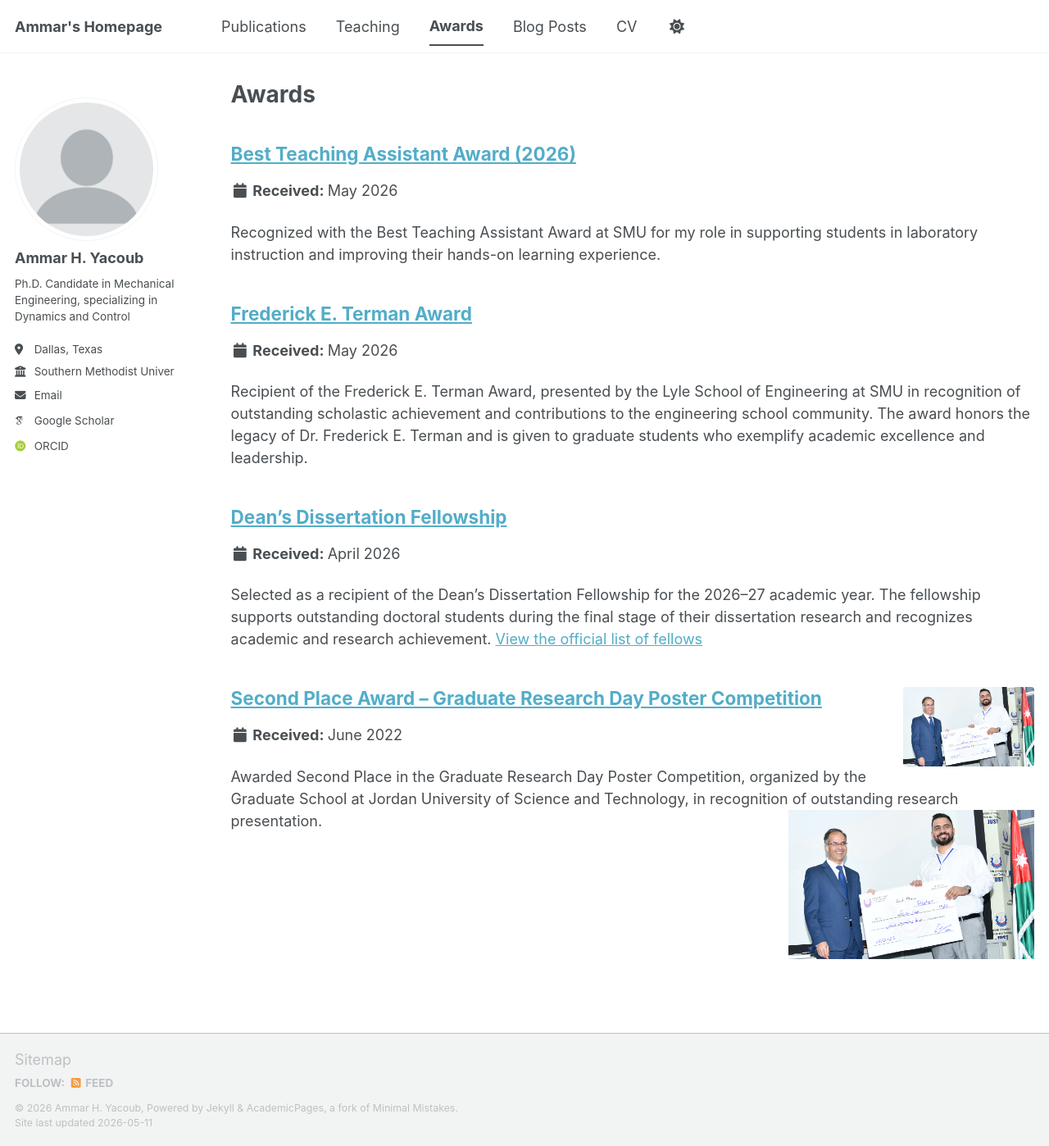
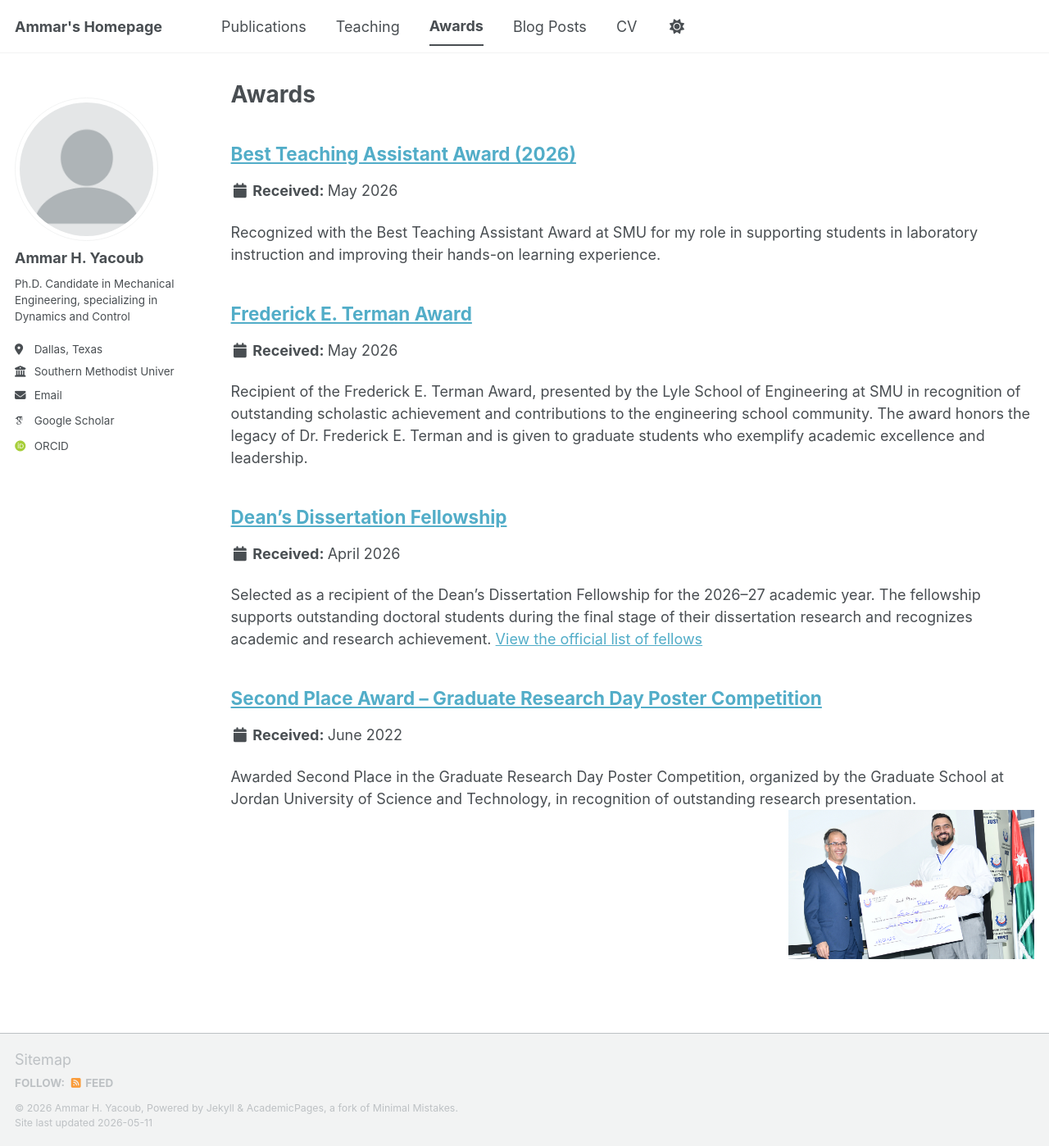
Before and after one commit to AmmarYacoub/AmmarYacoub.github.io, a Jekyll site: the page built from _pages/awards.html, in a window 1280 px wide and 1398 px high. Shown: the whole window at 82% size. Built offline with Jekyll 4.4.1, drawn with Linux system fonts in a browser that asks for light colours; some web fonts are replaced; a script bundle is joined from its source files by our own code; library files that are not in the unit come from our copies.

Commit message:
Update archive-single-award.html

```diff
--- a/_includes/archive-single-award.html
+++ b/_includes/archive-single-award.html
@@ -14,94 +14,70 @@
 
 <div class="{{ include.type | default: "list" }}__item">
   <article class="archive__item" itemscope itemtype="http://schema.org/CreativeWork">
-
-    <!-- IMAGE (clean + unified system) -->
-{% if post.image %}
-  <div class="archive__item-teaser" style="float:right; width:160px; margin-left:15px;">
-    <img src="{{ post.image | relative_url }}" alt="{{ title }}" style="width:100%;">
+    {% if include.type == "grid" and teaser %}
+      <div class="archive__item-teaser">
+        <img src=
+          {% if teaser contains "://" %}
+            "{{ teaser }}"
+          {% else %}
+            "{{ teaser | prepend: "/images/" | prepend: base_path }}"
+          {% endif %}
+          alt="">
       </div>
     {% endif %}
 
-    <!-- TITLE -->
     <h2 class="archive__item-title" itemprop="headline">
       {% if post.link %}
-        <a href="{{ post.link }}">{{ title }}</a>
-        <a href="{{ base_path }}{{ post.url }}" rel="permalink">
-          <i class="fa fa-link" aria-hidden="true" title="permalink"></i>
-          <span class="sr-only">Permalink</span>
-        </a>
+        <a href="{{ post.link }}">{{ title }}</a> <a href="{{ base_path }}{{ post.url }}" rel="permalink"><i class="fa fa-link" aria-hidden="true" title="permalink"></i><span class="sr-only">Permalink</span></a>
       {% else %}
         <a href="{{ base_path }}{{ post.url }}" rel="permalink">{{ title }}</a>
       {% endif %}
     </h2>
 
-    <!-- READ TIME -->
     {% if post.read_time %}
-      <p class="page__meta">
-        <i class="fa fa-clock" aria-hidden="true"></i>
-        {% include read-time.html %}
-      </p>
+      <p class="page__meta"><i class="fa fa-clock" aria-hidden="true"></i> {% include read-time.html %}</p>
     {% endif %}
 
-    <!-- META (Teaching / Publications / Awards etc.) -->
         {% if post.collection == 'teaching' %}
-      <p>{{ post.type }}, <i>{{ post.venue }}</i>, {{ post.date | date: "%B %Y" }}</p>
-
+          <p> {{ post.type }}, <i>{{ post.venue }}</i>, {{ post.date | date: "%B %Y"  }} </p>
         {% elsif post.collection == 'publications' %}
-      <p>Received in <i>{{ post.venue }}</i>, {{ post.date | date: "%B %Y" }}</p>
-
+          <p>Received in <i>{{ post.venue }}</i>, {{ post.date | date: "%B %Y" }} </p>
         {% elsif post.date %}
-      <p class="page__date">
-        <strong>
-          <i class="fa fa-fw fa-calendar" aria-hidden="true"></i>
-          Received:
-        </strong>
-        <time datetime="{{ post.date | date: "%Y-%m-%d" }}">
-          {{ post.date | date: "%B %Y" }}
-        </time>
-      </p>
+         <p class="page__date"><strong><i class="fa fa-fw fa-calendar" aria-hidden="true"></i> Received: </strong> <time datetime="{{ post.date | date: "%B %Y" }}">{{ post.date | date: "%B %Y" }}</time></p>
         {% endif %}
 
-    <!-- EXCERPT -->
     {% if post.excerpt and site.read_more != 'enabled' %}
-      <p class="archive__item-excerpt" itemprop="description">
-        {{ post.excerpt | markdownify }}
-      </p>
-
+    <p class="archive__item-excerpt" itemprop="description">{{ post.excerpt | markdownify }}</p>
     {% elsif post.excerpt and site.read_more == 'enabled' %}
-      <p class="archive__item-excerpt" itemprop="description">
-        {{ post.excerpt | markdownify | remove: '<p>' | remove: '</p>' }}
-        <strong>
-          <a href="{{ base_path }}{{ post.url }}" rel="permalink"> Read more</a>
-        </strong>
-      </p>
+    <p class="archive__item-excerpt" itemprop="description"><p>{{ post.excerpt | markdownify | remove: '<p>' | remove: '</p>' }}<strong><a href="{{ base_path }}{{ post.url }}" rel="permalink"> Read more</a></strong></p></p>
     {% endif %}
 
-    <!-- PUBLICATION LINKS -->
     {% if post.citation and post.paperurl and post.slidesurl and post.bibtexurl %}
-      <p>
-        Recommended citation: {{ post.citation }}<br />
-        <a href="{{ post.paperurl }}">Download Paper</a> |
-        <a href="{{ post.slidesurl }}">Download Slides</a> |
-        <a href="{{ post.bibtexurl }}">Download Bibtex</a>
-      </p>
-
+      <p>Recommended citation: {{ post.citation }}<br /><a href="{{ post.paperurl }}">Download Paper</a> | <a href="{{ post.slidesurl }}">Download Slides</a> | <a href="{{ post.bibtexurl }}">Download Bibtex</a></p>
     {% elsif post.citation and post.paperurl and post.slidesurl %}
-      <p>
-        Recommended citation: {{ post.citation }}<br />
-        <a href="{{ post.paperurl }}">Download Paper</a> |
-        <a href="{{ post.slidesurl }}">Download Slides</a>
-      </p>
-
+      <p>Recommended citation: {{ post.citation }}<br /><a href="{{ post.paperurl }}">Download Paper</a> | <a href="{{ post.slidesurl }}">Download Slides</a></p>
+    {% elsif post.citation and post.paperurl and post.bibtexurl %}
+      <p>Recommended citation: {{ post.citation }}<br /><a href="{{ post.paperurl }}">Download Paper</a> | <a href="{{ post.bibtexurl }}">Download Bibtex</a></p>
     {% elsif post.citation and post.paperurl %}
-      <p>
-        Recommended citation: {{ post.citation }}<br />
-        <a href="{{ post.paperurl }}">Download Paper</a>
-      </p>
-
+      <p>Recommended citation: {{ post.citation }}<br /><a href="{{ post.paperurl }}">Download Paper</a></p>
+    {% elsif post.citation and post.slidesurl and post.bibtexurl %}
+      <p>Recommended citation: {{ post.citation }}<br /><a href="{{ post.slidesurl }}">Download Slides</a> | <a href="{{ post.bibtexurl}}">Download Bibtex</a></p>
+    {% elsif post.citation and post.slidesurl %}
+      <p>Recommended citation: {{ post.citation }}<br /><a href="{{ post.slidesurl }}">Download Slides</a></p>
+    {% elsif post.citation and post.bibtexurl %}
+      <p>Recommended citation: {{ post.citation }}<br /><a href="{{ post.bibtexurl }}">Download Bibtex</a></p>
+    {% elsif post.citation %}
+      <p>Recommended citation: {{ post.citation }}</p>
+    {% elsif post.paperurl and post.bibtexurl %}
+      <p><a href="{{ post.paperurl }}">Download Paper</a> | <a href="{{ post.bibtexurl }}">Download Bibtex</a></p>
     {% elsif post.paperurl %}
       <p><a href="{{ post.paperurl }}">Download Paper</a></p>
-
+    {% elsif post.slidesurl and post.bibtexurl %}
+      <p><a href="{{ post.slidesurl }}">Download Slides</a> | <a href="{{ post.bibtexurl }}">Download Bibtex</a></p>
+    {% elsif post.slidesurl %}
+      <p><a href="{{ post.slidesurl }}">Download Slides</a></p>
+    {% elsif post.bibtexurl %}
+      <p><a href="{{ post.bibtexurl }}">Download Bibtex</a></p>
     {% endif %}
 
   </article>
```
Lines whose indentation alone changed are shown as unchanged.
